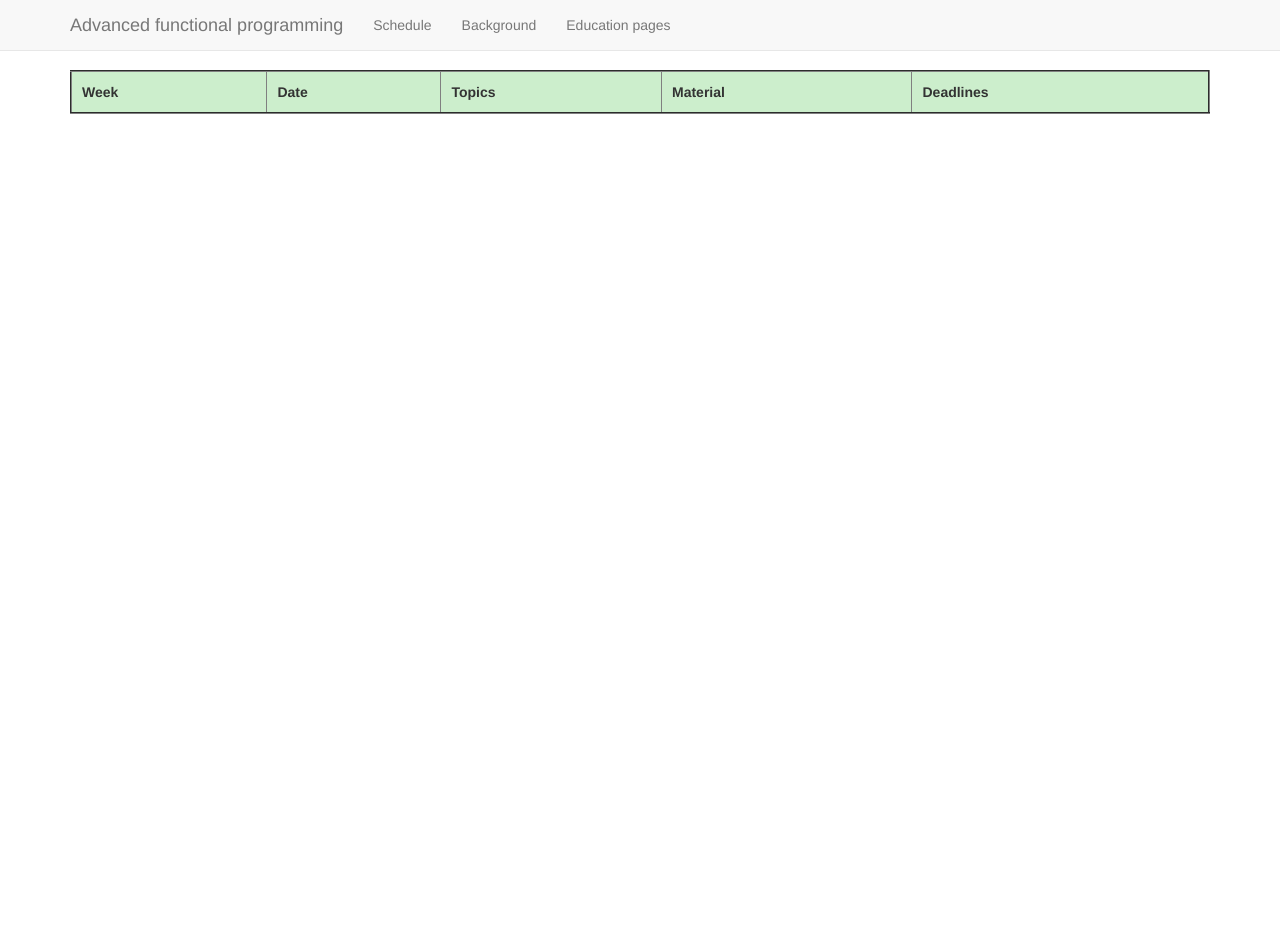
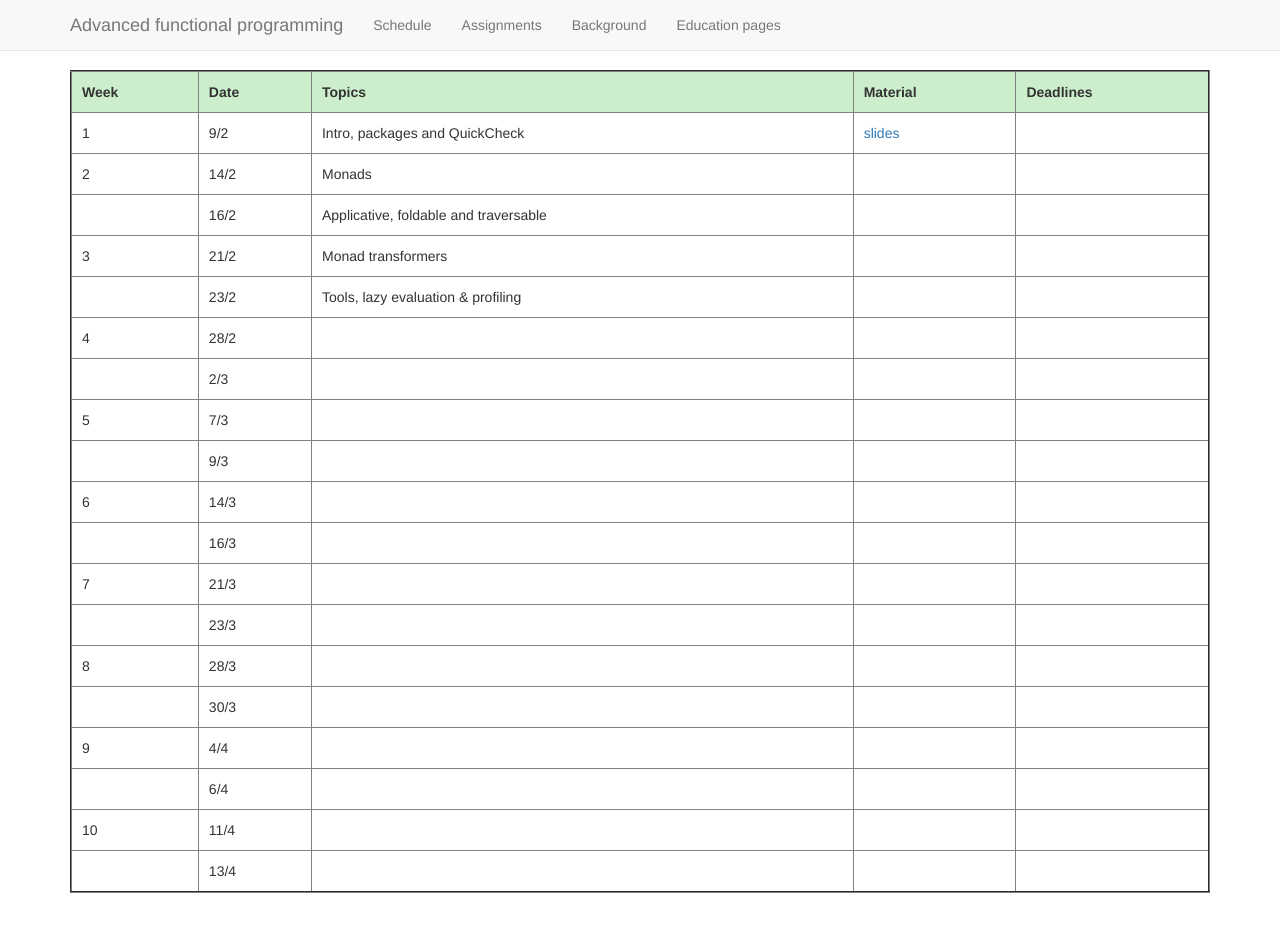
Before and after one commit to ruuda/2017-AFP, a Jekyll site: the page built from schedule.html, in a window 1280 px wide and 943 px high. Shown: the top 932 px of the window. Built offline with Jekyll 4.4.1, drawn with Linux system fonts in a browser that asks for light colours; nearby versions of some CDN libraries.

Commit message:
Swapped schedule.

```diff
--- a/_layouts/default.html
+++ b/_layouts/default.html
@@ -43,6 +43,7 @@
         <div id="navbar" class="navbar-collapse collapse">
           <ul class="nav navbar-nav">
             <li><a href="schedule.html">Schedule</a></li>
+            <li><a href="assignments.html">Assignments</a></li>
             <li><a href="background.html">Background</a></li>
             <li><a href="http://www.cs.uu.nl/education/vak.php?stijl=2&vak=INFOAFP&jaar=2016">Education pages</a></li>
 	  </ul>
--- a/schedule.html
+++ b/schedule.html
@@ -16,4 +16,233 @@ layout: default
       <th>Deadlines</th>
     </tr>
 
+    <tr>
+      <td>1</td>
+
+      <td>9/2</td>
+
+      <td>Intro, packages and QuickCheck</td>
+
+      <td><a href="slides/slides01.pdf">slides</a></td>
+
+      <td></td>
+    </tr>
+
+    <tr>
+      <td>2</td>
+
+      <td>14/2</td>
+
+      <td>Monads</td>
+
+      <td></td>
+
+      <td></td>
+    </tr>
+
+    <tr>
+      <td></td>
+
+      <td>16/2</td>
+
+      <td>Applicative, foldable and traversable</td>
+
+      <td></td>
+
+      <td></td>
+    </tr>
+
+    <tr>
+      <td>3</td>
+
+      <td>21/2</td>
+
+      <td>Monad transformers</td>
+
+      <td></td>
+
+      <td></td>
+    </tr>
+
+    <tr>
+      <td></td>
+
+      <td>23/2</td>
+
+      <td>Tools, lazy evaluation & profiling</td>
+
+      <td></td>
+
+      <td></td>
+    </tr>
+
+    <tr>
+      <td>4</td>
+
+      <td>28/2</td>
+
+      <td></td>
+
+      <td></td>
+
+      <td></td>
+    </tr>
+
+    <tr>
+      <td></td>
+
+      <td>2/3</td>
+
+      <td></td>
+
+      <td></td>
+
+      <td></td>
+    </tr>
+
+    <tr>
+      <td>5</td>
+
+      <td>7/3</td>
+
+      <td></td>
+
+      <td></td>
+
+      <td></td>
+    </tr>
+
+    <tr>
+      <td></td>
+
+      <td>9/3</td>
+
+      <td></td>
+
+      <td></td>
+
+      <td></td>
+    </tr>
+
+    <tr>
+      <td>6</td>
+
+      <td>14/3</td>
+
+      <td></td>
+
+      <td></td>
+
+      <td></td>
+    </tr>
+
+    <tr>
+      <td></td>
+
+      <td>16/3</td>
+
+      <td></td>
+
+      <td></td>
+
+      <td></td>
+    </tr>
+
+    <tr>
+      <td>7</td>
+
+      <td>21/3</td>
+
+      <td></td>
+
+      <td></td>
+
+      <td></td>
+    </tr>
+
+    <tr>
+      <td></td>
+
+      <td>23/3</td>
+
+      <td></td>
+
+      <td></td>
+
+      <td></td>
+    </tr>
+
+    <tr>
+      <td>8</td>
+
+      <td>28/3</td>
+
+      <td></td>
+
+      <td></td>
+
+      <td></td>
+    </tr>
+
+    <tr>
+      <td></td>
+
+      <td>30/3</td>
+
+      <td></td>
+
+      <td></td>
+
+      <td></td>
+    </tr>
+
+    <tr>
+      <td>9</td>
+
+      <td>4/4</td>
+
+      <td></td>
+
+      <td></td>
+
+      <td></td>
+    </tr>
+
+    <tr>
+      <td></td>
+
+      <td>6/4</td>
+
+      <td></td>
+
+      <td></td>
+
+      <td></td>
+    </tr>
+
+    <tr>
+      <td>10</td>
+
+      <td>11/4</td>
+
+      <td></td>
+
+      <td></td>
+
+      <td></td>
+    </tr>
+
+    <tr>
+      <td></td>
+
+      <td>13/4</td>
+
+      <td></td>
+
+      <td></td>
+
+      <td></td>
+    </tr>
+
+
   </table>
```
Also changed, not shown: assignments.md (added, +6 -0 lines), background.md (+15 -0 lines), 1 other file.
